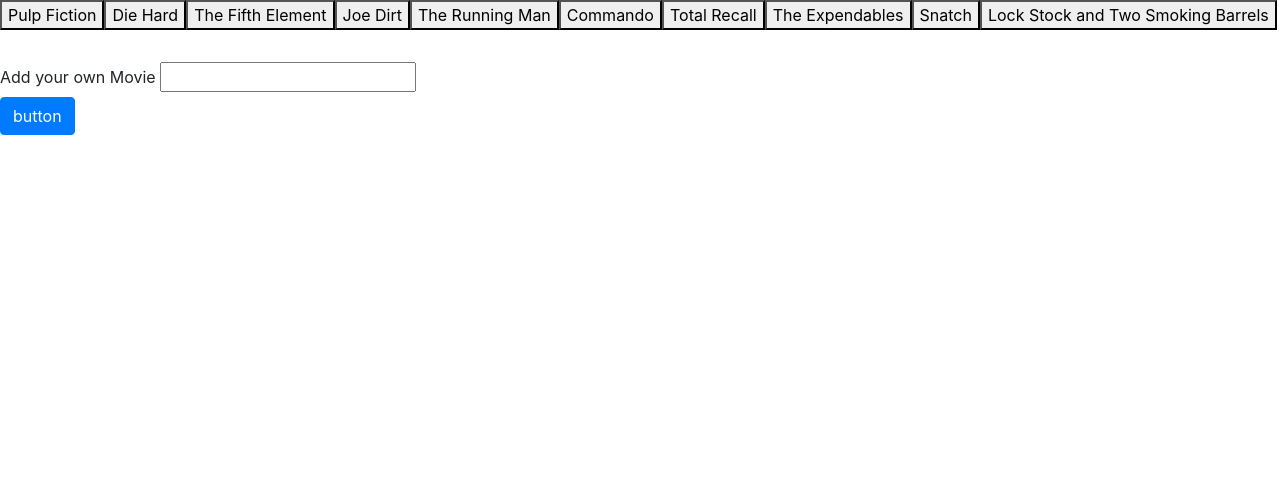
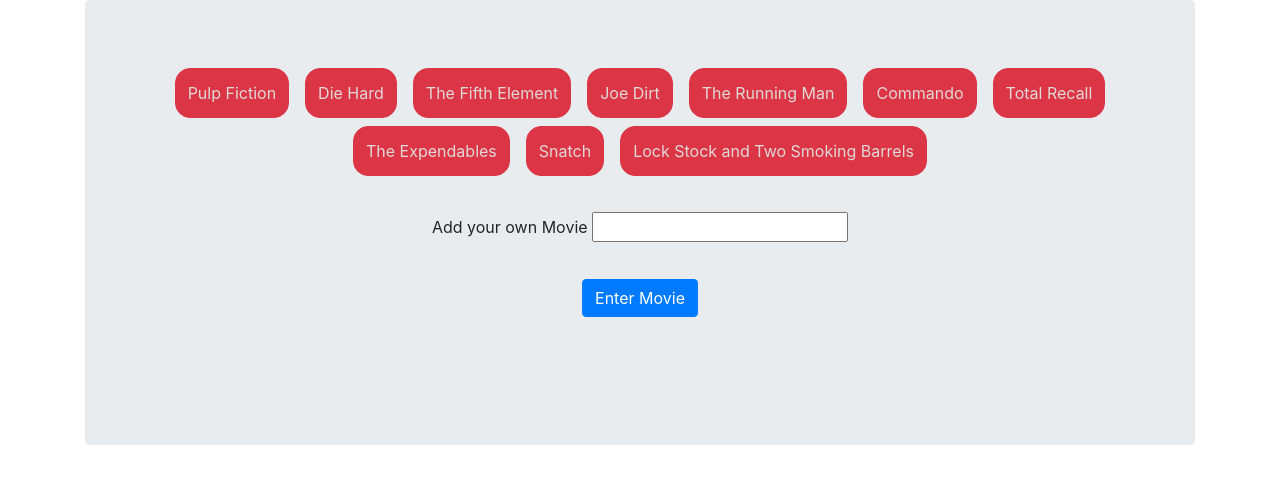
Before and after one commit to Buckshotdesigns/gifTastic, a PHP site: page / in a window 1280 px wide. Shown: the top 484 px of the page. Run offline with PHP 8.4, Linux system fonts and the light colour scheme; some libraries are stand-ins or nearby versions.

Commit message:
started styling

```diff
--- a/assets/css/style.css
+++ b/assets/css/style.css
@@ -3,3 +3,18 @@
 #movie-form{
     padding: 2rem 0;
 }
+
+.movie-button {
+    color: #dfd9d9;
+    margin: .25rem .5rem;
+    padding: .75rem;
+    border-radius: 15px;
+}
+
+#add-gif {
+    margin: 2rem 0;
+}
+
+button:hover {
+    opacity: .7;
+}
--- a/assets/javascript/gif.js
+++ b/assets/javascript/gif.js
@@ -7,7 +7,7 @@ var movieArray = ["Pulp Fiction", "Die Hard", "The Fifth Element", "Joe Dirt", "
         for (var i = 0; i < movieArray.length; i++){
 
         var gifButton = $("<button>");
-        gifButton.addClass("movie-button");
+        gifButton.addClass("movie-button btn btn-danger");
         gifButton.attr("data-movie", movieArray[i]);
         gifButton.text(movieArray[i]);
         $("#button-div").append(gifButton);
@@ -49,9 +49,9 @@ var movieArray = ["Pulp Fiction", "Die Hard", "The Fifth Element", "Joe Dirt", "
 
                 // Giving the image tag an src attribute of a proprty pulled off the
                 // result item
-                movieImage.attr("src", results[i].images.original_still.url);
-                movieImage.attr("data-still", results[i].images.original_still.url);
-                movieImage.attr("data-animate", results[i].images.fixed_height.url);
+                movieImage.attr("src", results[i].images.fixed_width_still.url);
+                movieImage.attr("data-still", results[i].images.fixed_width_still.url);
+                movieImage.attr("data-animate", results[i].images.fixed_width.url);
                 movieImage.attr("data-state", "still");
                 movieImage.addClass("gif");
                 // Appending the paragraph and personImage we created to the "gifDiv" div we created
--- a/index.html
+++ b/index.html
@@ -10,7 +10,8 @@
     <title>Movie Gifs</title>
 </head>
 <body>
-
+    <div class="container">
+        <div class="jumbotron text-center">
             <div id="button-div"></div>
 
             <form id="movie-form">
@@ -18,13 +19,13 @@
                 <input type="text" id="movie-input" ><br>
 
                 <!-- Button triggers new movie to be added -->
-      <button input class= "btn btn-primary" id="add-gif" type="submit" value="Submit">button</button>
+                <button input class= "btn btn-primary" id="add-gif" type="submit" value="Submit">Enter Movie</button>
 
             </form>
-
+        </div>
             <div id="gif-div"></div>
 
-
+    </div>
     <script src= "assets/javascript/gif.js"></script>
 </body>
 </html>
```
Lines whose indentation alone changed are shown as unchanged.
